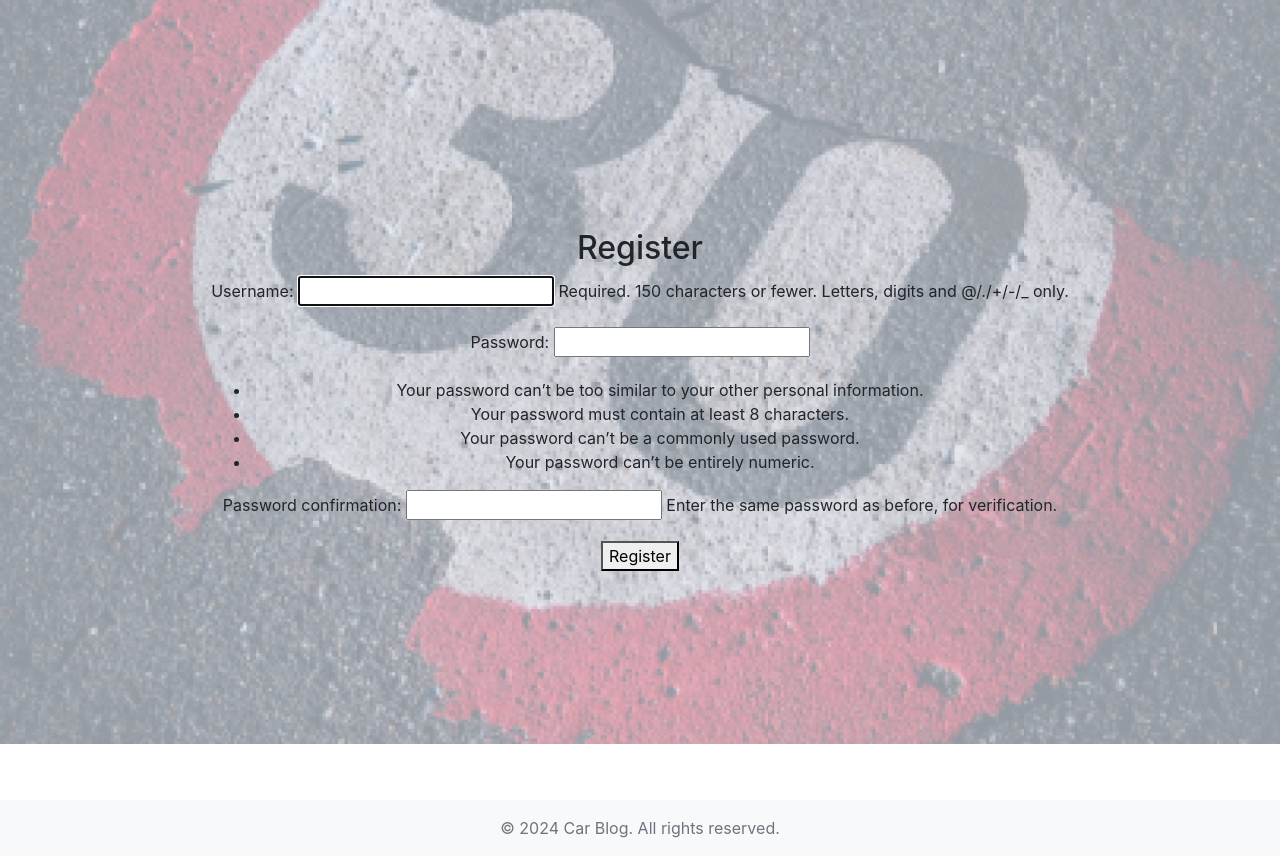
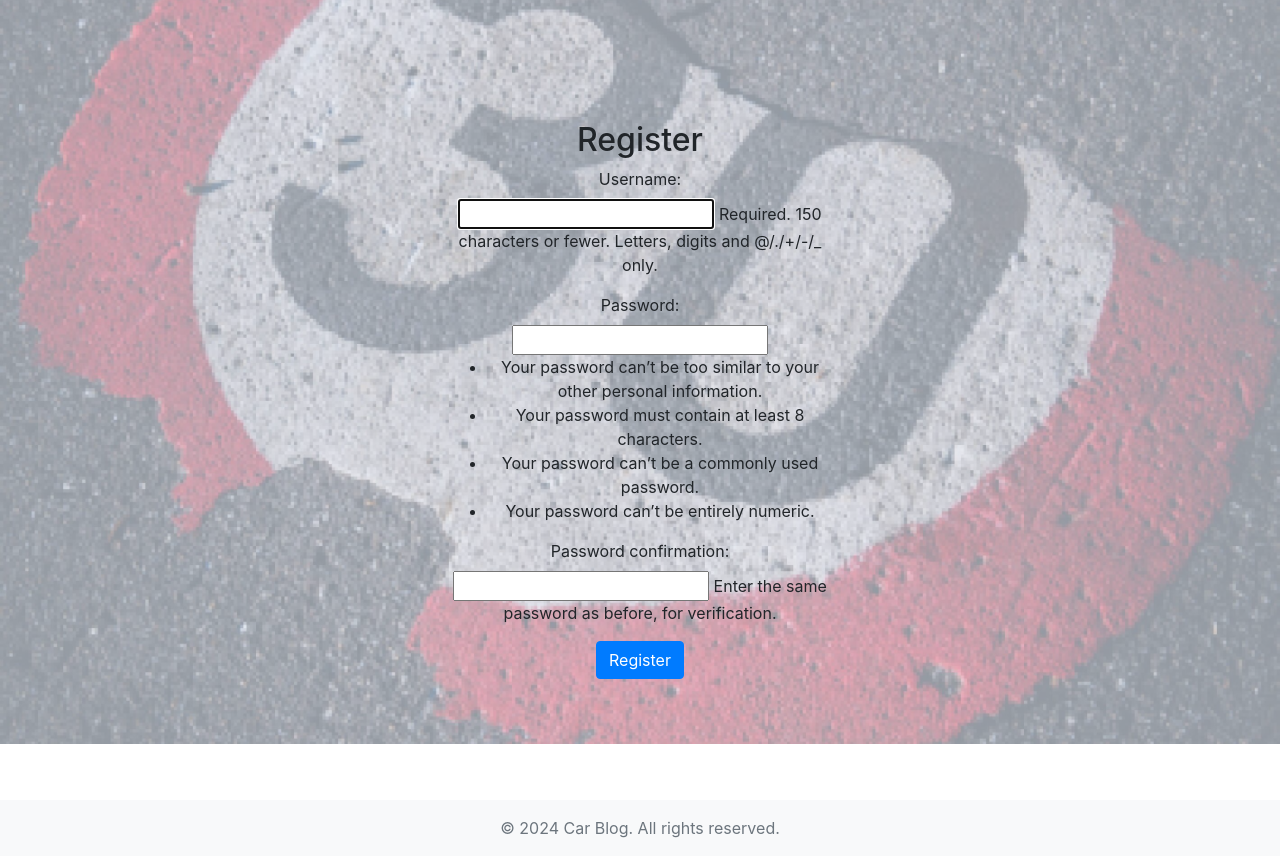
Before and after one commit to Celomarcelo/car-blog, a Django app: page /register/ in a window 1280 px wide. Shown: the part 56-912 px from the top of the page. Run offline with Django 5.2, Linux system fonts and the light colour scheme; some libraries are stand-ins or nearby versions.

Commit message:
updated register html
reorganize elements on page

```diff
--- a/templates/register.html
+++ b/templates/register.html
@@ -4,11 +4,25 @@
 <div class="d-flex justify-content-center align-items-center vh-100">
     <div class="text-center">
         <h2>Register</h2>
-        <form method="post">
+        <form method="post" class="w-50 mx-auto">
             {% csrf_token %}
-            {{ form.as_p }}
-            <button type="submit">Register</button>
+            <div class="form-group">
+                {{ form.non_field_errors }}
+                {% for field in form %}
+                <div class="mb-3">
+                    {{ field.label_tag }}<br>
+                    {{ field }}
+                    {{ field.help_text }}
+                    {% if field.errors %}
+                    <div class="alert alert-danger" role="alert">
+                        {{ field.errors }}
+                    </div>
+                    {% endif %}
+                </div>
+                {% endfor %}
+            </div>
+            <button type="submit" class="btn btn-primary">Register</button>
         </form>
     </div>
 </div>
-{% endblock%}
+{% endblock %}
```
